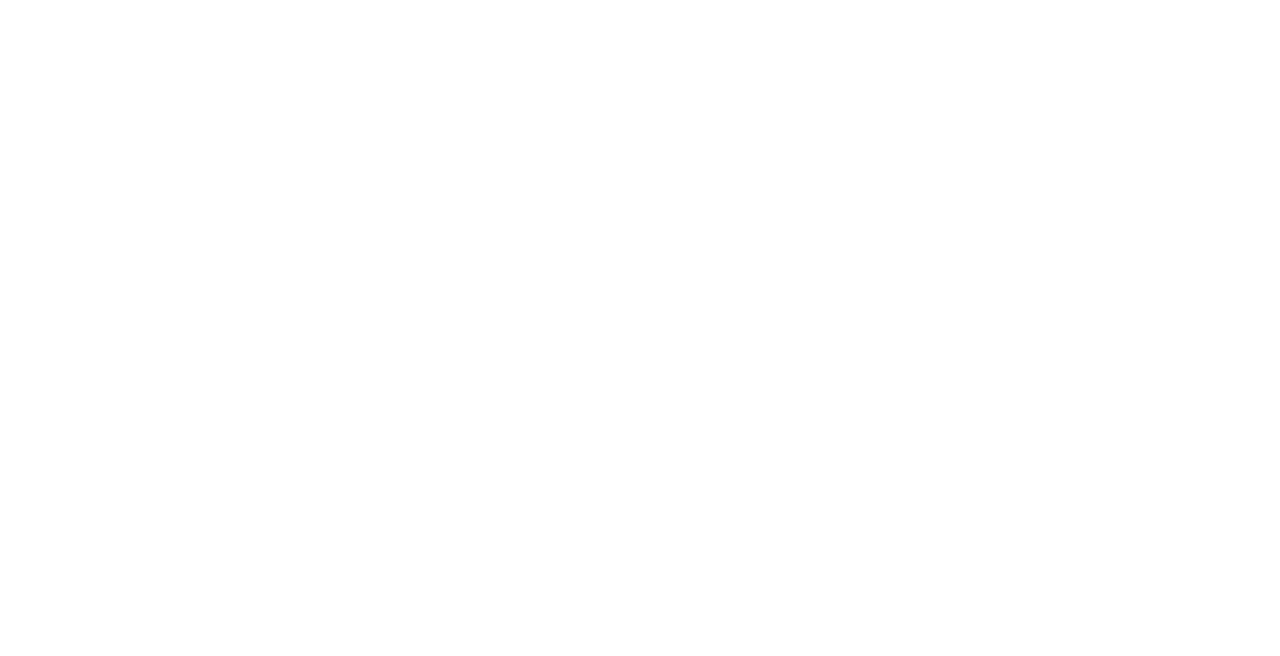
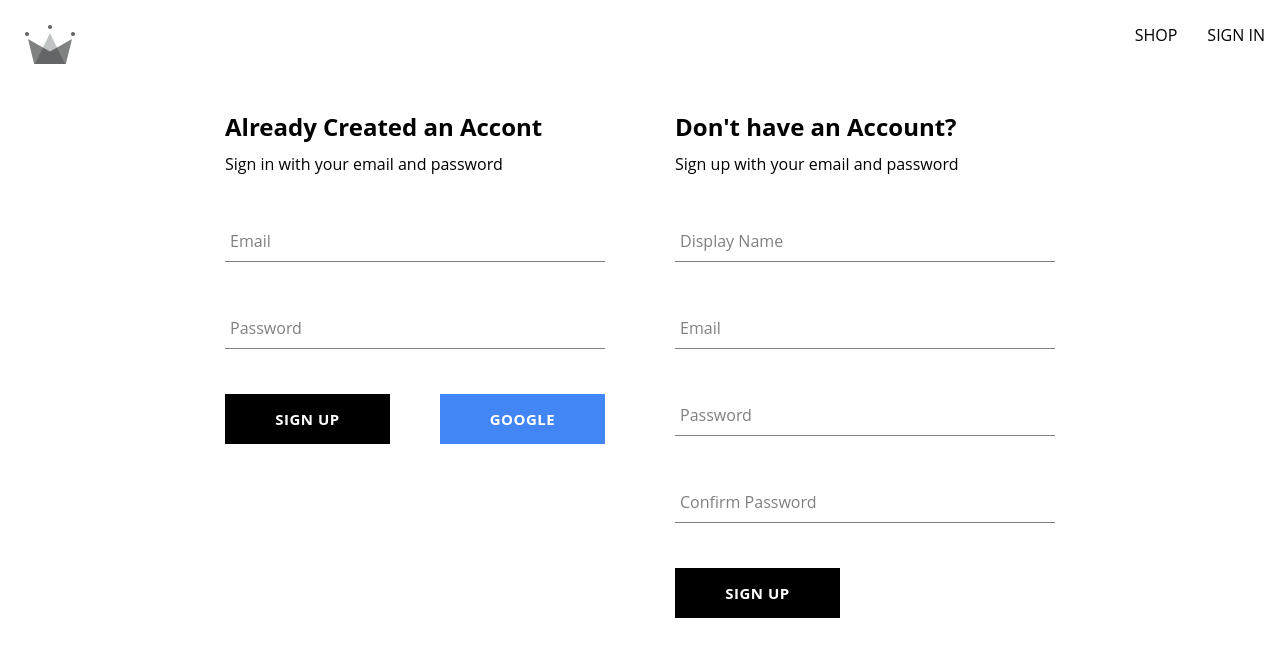
Before and after one commit to haymous3/new-commerce, a React (Create React App) app: page /auth in a window 1280 px wide. Before the commit this address had no page. Shown: the top 656 px of the page. Built offline with nearby package versions, Linux system fonts and the light colour scheme; a web font is replaced by a local one.

Commit message:
authetication along side sign in page

```diff
--- a/src/App.js
+++ b/src/App.js
@@ -2,7 +2,7 @@
 import Home from "./routes/home-routes/home.component";
 import Navigation from "./routes/nativagation/navigation.component";
 import { Routes, Route } from "react-router-dom";
-import SignIn from "./routes/Sign-in/sign-in.component";
+import Auth from "./routes/auth/auth.component";
 
 
 
@@ -23,7 +23,7 @@
       <Route path="/" element={<Navigation/>}>
         <Route index element={<Home/>} />
         <Route path="shop" element={<Shop/>} />
-        <Route path="sign-in" element={<SignIn/>} />
+        <Route path="auth" element={<Auth/>} />
       </Route>
 
     </Routes>
--- a/src/component/button/button.styles.scss
+++ b/src/component/button/button.styles.scss
@@ -9,7 +9,7 @@
     background-color: black;
     color: white;
     text-transform: uppercase;
-    font-family: 'Open Sans Condensed';
+    font-family: 'Open Sans';
     font-weight: bolder;
     border: none;
     cursor: pointer;
--- /dev/null
+++ b/src/component/sign-in/sign-in.component.jsx
@@ -0,0 +1,99 @@
+import { signWithGoogle, createUserProfile,SignUserAuthWithEmailAndPassword } from "../../utilities/firebase/firebase.utilities"
+import Button from "../button/button.component"
+import FormInput from "../form-input/form-input.component";
+import { useState } from "react";
+import './sign-in.styes.scss'
+
+
+const SignIn = () => {
+    const defaultFormFields = {
+
+        email : "",
+        password : "",
+
+    }
+
+
+    const [formFields, setFormFields] = useState(defaultFormFields);
+
+    const { email,password} = formFields;
+
+    // console.log(formFields)
+
+    const resetFormField = () => {
+        setFormFields(defaultFormFields)
+    }
+
+    const handleChange = (event) => {
+
+        const {name, value} = event.target;
+
+        setFormFields({...formFields, [name]: value})
+
+    }
+    const handleSubmit = async (event) => {
+
+        event.preventDefault()
+
+        try{
+            const {user} = await SignUserAuthWithEmailAndPassword(email,password)
+           await createUserProfile(user)
+           resetFormField()
+        }catch(error){
+            switch (error.code){
+                case 'auth/wrong-password':
+                alert('Incorret Password')
+                break;
+                case 'auth/user-not-found':
+                alert('User not created, Sign Up with your email and password')
+                break;
+                default:
+                    console.log(error)
+
+            }
+
+            resetFormField()
+        }
+    }
+
+    const googleLogin = async () => {
+        const {user} = await signWithGoogle()
+
+        createUserProfile(user)
+    }
+    return(
+        <div className="sign-in-conatiner">
+            <h2>Already Created an Accont</h2>
+            <span>Sign in with your email and password</span>
+            <form onSubmit={handleSubmit}>
+
+                <FormInput
+                    label="Email"
+                    required
+                    type="email"
+                    onChange={handleChange}
+                    name="email"
+                    value={email}
+                />
+
+                <FormInput
+                    label="Password"
+                    required
+                    type="password"
+                    onChange={handleChange}
+                    name="password"
+                    value={password}
+                />
+
+                <div className="buttons-container">
+                    <Button type="submit">Sign Up</Button>
+                    <Button type="button" onClick={googleLogin} buttonTypes='google'>
+                    Google
+                    </Button>
+                </div>
+            </form>
+        </div>
+    )
+}
+
+export default SignIn;
--- /dev/null
+++ b/src/component/sign-in/sign-in.styes.scss
@@ -0,0 +1,14 @@
+.sign-in-conatiner{
+    display: flex;
+    flex-direction: column;
+    width: 380px;
+
+    h2{
+        margin: 10px 0px;
+    }
+
+    .buttons-container{
+        display: flex;
+        justify-content: space-between;
+    }
+}
--- a/src/component/sign-up-form/sign-up.component.jsx
+++ b/src/component/sign-up-form/sign-up.component.jsx
@@ -20,7 +20,7 @@
 
     const {displayName, email,password,confirmPassword} = formFields;
 
-    console.log(formFields)
+    // console.log(formFields)
 
     const resetFormField = () => {
         setFormFields(defaultFormFields)
@@ -58,9 +58,6 @@
 
 
         }
-
-
-
 
     }
 
--- a/src/index.scss
+++ b/src/index.scss
@@ -17,4 +17,9 @@
 
 *{
   box-sizing: border-box;
+
 }
+
+button{
+  font-family: "Open Sans";
+}
--- a/src/routes/Sign-in/sign-in.component.jsx
+++ b/src/routes/auth/auth.component.jsx
@@ -1,9 +1,10 @@
-import { signWithGoogle, createUserProfile } from '../../utilities/firebase/firebase.utilities';
+import SignIn from '../../component/sign-in/sign-in.component';
 import SignUp from '../../component/sign-up-form/sign-up.component';
+import './auth.style.scss'
 // import { useEffect } from 'react';
 // import { getRedirectResult } from "firebase/auth"
 
-const SignIn = () => {
+const Auth = () => {
 
     // useEffect(async() => {
     //     const response = await getRedirectResult(auth);
@@ -13,21 +14,15 @@
     //     }
     // }, [])
 
-    const googleLogin = async () => {
-        const {user} = await signWithGoogle()
 
-        createUserProfile(user)
-    }
 
 
     return(
-        <div>
-            <h1>This is our Sign In Page</h1>
-            <button onClick={googleLogin}>
-                sign in with google
-            </button>
+        <div className='authentication-container'>
+            <SignIn/>
+
             <SignUp/>
         </div>
     )
 }
-export default SignIn;
+export default Auth;
--- /dev/null
+++ b/src/routes/auth/auth.style.scss
@@ -0,0 +1,6 @@
+.authentication-container{
+    display: flex;
+    justify-content: space-around;
+    width: 900px;
+    margin: 30px auto;
+}
--- a/src/routes/nativagation/navigation.component.jsx
+++ b/src/routes/nativagation/navigation.component.jsx
@@ -17,7 +17,7 @@
                 <Link className="nav-link" to="/shop">
                     SHOP
                 </Link>
-                <Link className="nav-link" to="/sign-in">
+                <Link className="nav-link" to="/auth">
                 SIGN IN
                  </Link>
             </div>
--- a/src/utilities/firebase/firebase.utilities.js
+++ b/src/utilities/firebase/firebase.utilities.js
@@ -1,6 +1,6 @@
 
 import { initializeApp } from "firebase/app";
-import { getAuth, signInWithPopup, GoogleAuthProvider, createUserWithEmailAndPassword } from "firebase/auth";
+import { getAuth, signInWithPopup, GoogleAuthProvider, createUserWithEmailAndPassword , signInWithEmailAndPassword} from "firebase/auth";
 import { getFirestore, doc, getDoc, setDoc } from "firebase/firestore"
 
 const firebaseConfig = {
@@ -69,3 +69,12 @@
   return await createUserWithEmailAndPassword(auth, email, password)
 
 }
+
+export const SignUserAuthWithEmailAndPassword = async (email, password) => {
+
+  if(!email || !password)return
+
+
+  return await signInWithEmailAndPassword(auth, email, password)
+
+}
```
